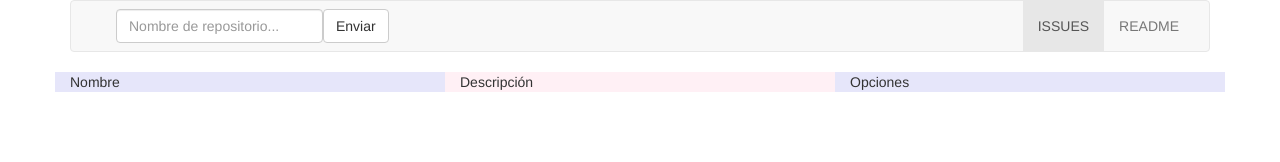
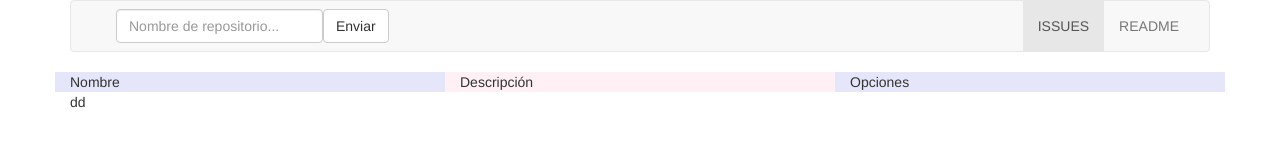
Before and after one commit to ionilancer/gitissues, an Angular app: page / in a window 1280 px wide. Shown: the top 162 px of the page. Built offline with nearby package versions, Linux system fonts and the light colour scheme.

Commit message:
closes #1

```diff
--- a/src/app/app.component.html
+++ b/src/app/app.component.html
@@ -3,5 +3,6 @@
   <div class="starter-template">
      <app-site-header></app-site-header>
      <app-issues-grid></app-issues-grid>
+     dd
   </div>
 </div>
```
